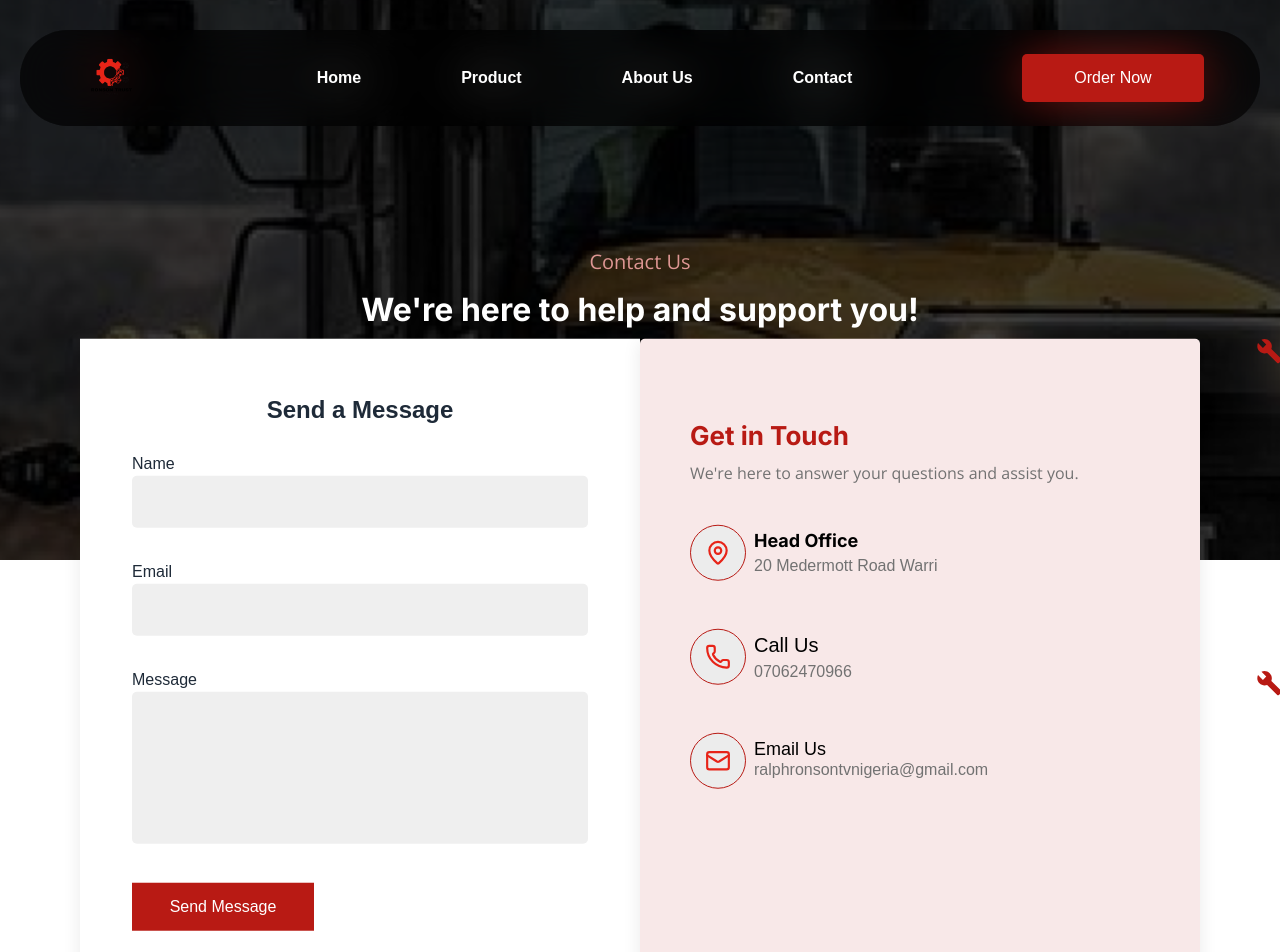
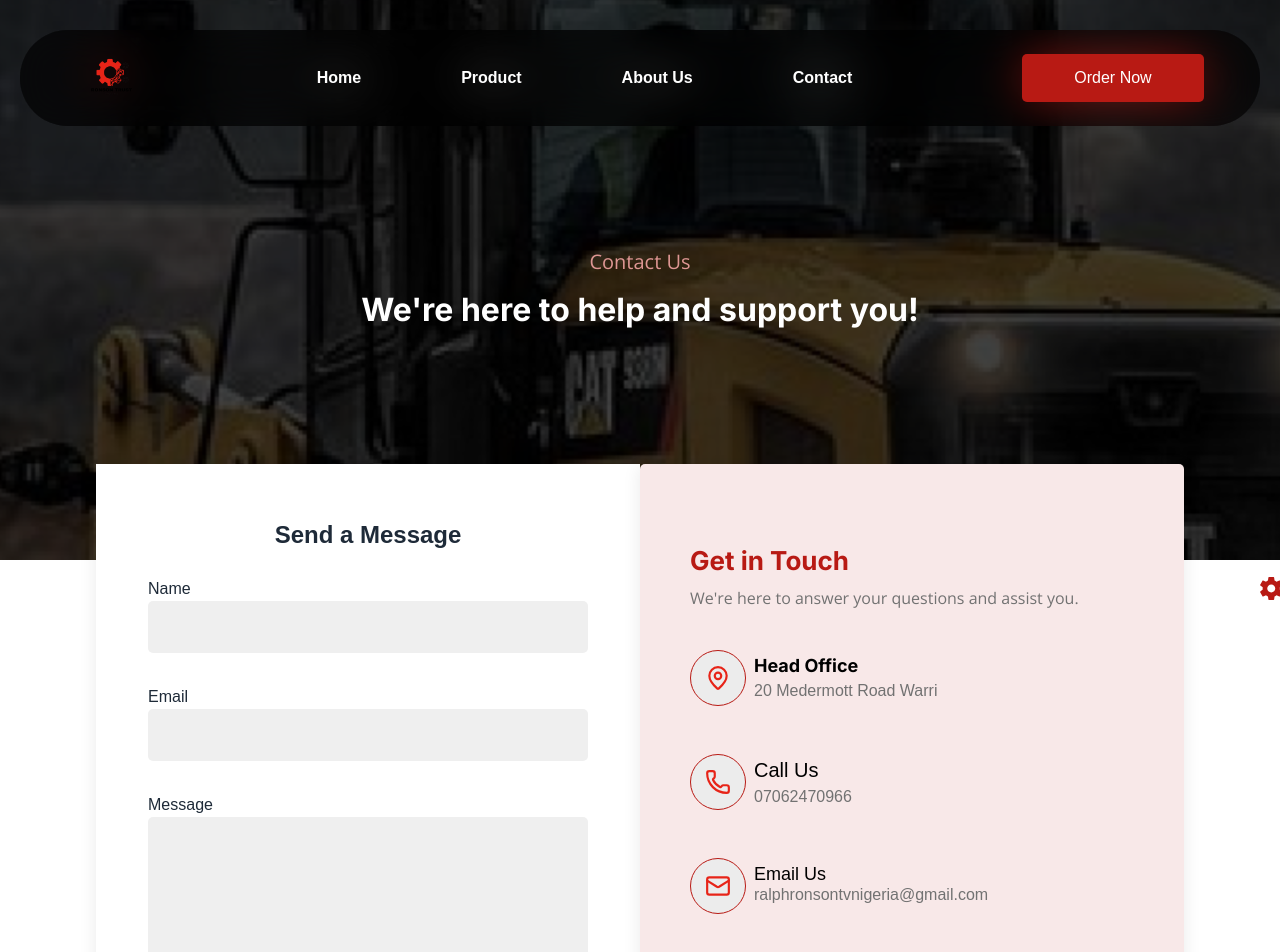
Before and after one commit to Akpcodes636/RonsonTrustVenture, a Next.js app: page /Contact in a window 1280 px wide. Shown: the top 952 px of the page. Built offline with nearby package versions, Linux system fonts and the light colour scheme.

Commit message:
feat: add icons to Contact page and improve layout; enhance spacing in ContactForm and ShowcaseBanner components

```diff
--- a/app/Contact/page.tsx
+++ b/app/Contact/page.tsx
@@ -2,6 +2,7 @@ import ContactHero from "../components/Contact/ContactHero";
 import ContactForm from "../components/Contact/Form";
 import Header from "../components/header";
 import Footer from "../components/footer";
+import Icon from "../components/ui/Icon";
 
 export default function Contact() {
   return (
@@ -11,10 +12,19 @@ export default function Contact() {
       <div className="relative">
         {/* Hero Section */}
         <ContactHero />
-
-        {/* Contact Form Section with Extra Space */}
-        <div className="relative min-h-[100vh] lg:min-h-[70vh] flex items-center justify-center">
-          <div className="absolute w-full top-0 left-1/2 transform -translate-x-1/2 -translate-y-1/3 z-10">
+        <Icon
+          image="/image/Vector-1.svg"
+          direction="left"
+          className="right-0 top-[65%] block lg:hidden"
+        />
+        {/* Contact Form Section with proper spacing */}
+        <div className="-mt-52 xl:-mt-40 px-4 py-16 relative">
+        <Icon
+          image="/image/Vector-1.svg"
+          direction="left"
+          className="right-0 top-44 hidden lg:block xl:block"
+        />
+          <div className="">
             <ContactForm />
           </div>
         </div>
--- a/app/components/About/ShowcaseBanner.tsx
+++ b/app/components/About/ShowcaseBanner.tsx
@@ -36,11 +36,11 @@ export default function ShowcaseBanner() {
       />
       <div className="container-sm mx-auto w-full">
         <div className="lg:bg-[#B81A14] rounded-[10px] lg:h-[184px] flex items-center justify-center">
-          <div className="lg:py-[37px] lg:px-[126px]">
-            <div className="grid grid-cols-2 w-full md:grid-cols-4 lg:grid-cols-4 gap-x-[16px] gap-y-[16px] lg:gap-x-[153px] place-items-center">
+          <div className="w-full h-full lg:py-[37px] lg:px-[126px]">
+            <div className="grid grid-cols-2 w-full md:grid-cols-4 lg:grid-cols-4 gap-x-[16px] gap-y-[16px] lg:gap-x-[103px] place-items-center">
               {BannerContents.map((p, i) => (
                 <div className="h-full w-full" key={i}>
-                  <div className="w-full h-full rounded-[10px]  bg-[#B81A14] py-[29px] px-[28px] lg:py-0 lg:px-0">
+                  <div className="w-full h-full rounded-[10px]  bg-[#B81A14] py-[29px] px-[28x] lg:py-0 lg:px-0">
                     <div className="w-full h-full text-center flex items-center justify-center flex-col">
                       <div className="w-[32px] h-[32px] flex items-center justify-center text-white text-2xl mb-[8px] lg:mb-[12px]">
                         {p.icon()}
--- a/app/components/Contact/Form.tsx
+++ b/app/components/Contact/Form.tsx
@@ -7,22 +7,12 @@ import Icon from "../ui/Icon";
 
 export default function ContactForm() {
   return (
-    <section className="relative">
-      <Icon
-        image="/image/Bolt.svg"
-        direction="left"
-        className="right-0 top-0 hidden lg:block"
-      />
+    <section className="">
       <div className="container-sm mx-auto">
         <div className="grid grid-cols-1 lg:grid-cols-2 gap-y-[96px] items-center">
           {/* Contact Information Section */}
 
           <div className="w-full h-full order-1 shadow-[0px_4px_16px_1px_#00000014]">
-            <Icon
-              image="/image/Bolt.svg"
-              direction="left"
-              className="right-0 top-[50%]"
-            />
             <div className="w-full min-h-[400px] lg:h-full p-[41px] lg:p-[80px_50px_214px] bg-[#F8E8E8] rounded-[5px]">
               <div>
                 <div className="mb-[16px] text-center lg:text-start">
--- a/app/components/home/WhyChooseUs.tsx
+++ b/app/components/home/WhyChooseUs.tsx
@@ -38,7 +38,7 @@ export default function WhyChooseUs() {
         <div className="grid grid-cols-1 lg:grid-cols-2 gap-y-[64px] gap-x-[150px]">
           <div className="flex items-start justify-start">
             <div
-              className="w-[358px] h-[320px] lg:min-h-[666px] lg:min-w-[651px] mx-auto"
+              className="w-[358px] h-[320px] lg:min-h-[666px] lg:min-w-[550px]  mx-auto"
               data-aos="fade-right"
             >
               <Image
```
Also changed, not shown: public/image/Vector-1.svg (added).
